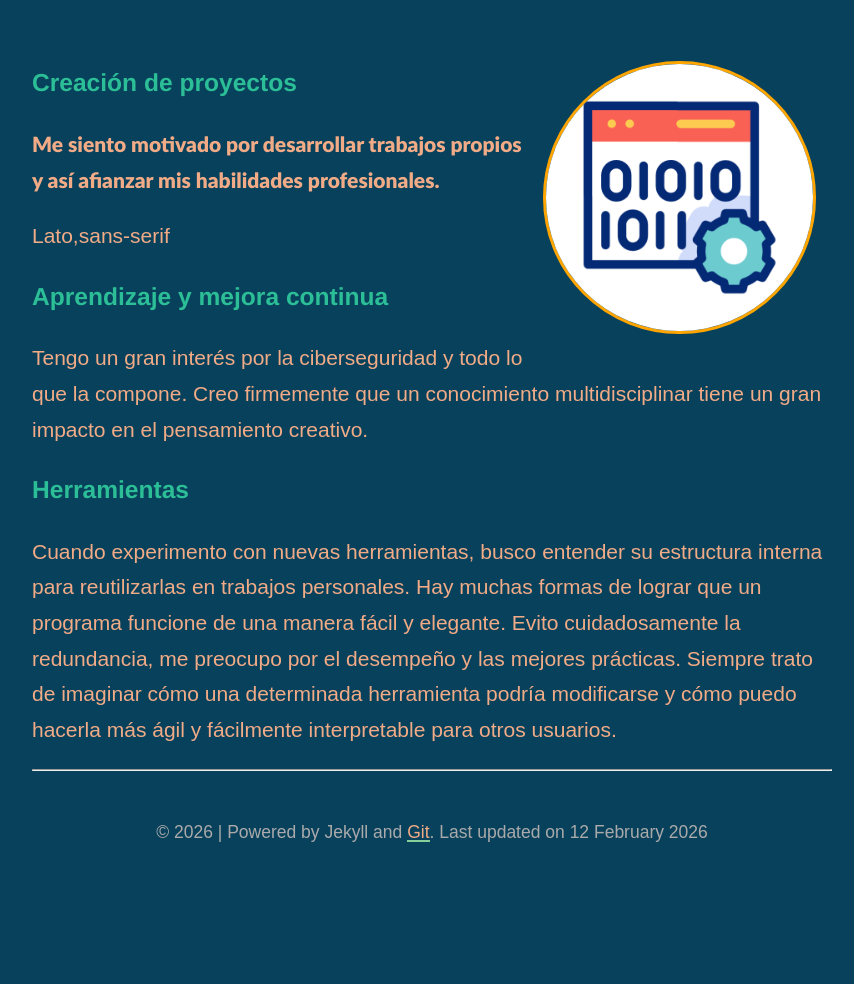
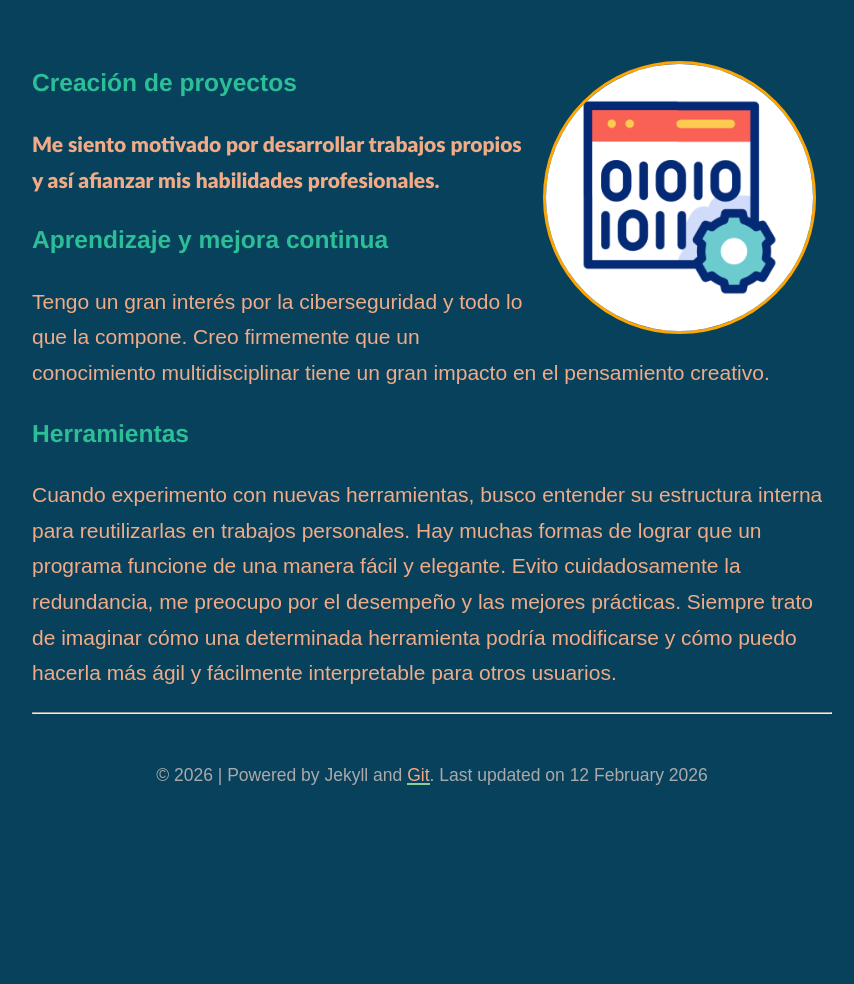
Before and after one commit to q3it/card, a Jekyll site: the page built from index.md, in a window 1280 px wide. Shown: the whole page, without its empty margins (208-1062 px from the left). Built offline with Jekyll 4.4.1, drawn with Linux system fonts in a browser that asks for light colours; nearby versions of some CDN libraries.

Commit message:
Update index.md

```diff
--- a/index.md
+++ b/index.md
@@ -8,8 +8,7 @@
 ---
 <!--# <span style="color:#2CBE96">Visión</span>  Color subtítulos #98a0ac-->
 ### <span style="color:#2CBE96">Creación de proyectos</span>
-<p style="font-family: Lato,sans-serif;">Me siento motivado por desarrollar trabajos propios y así afianzar mis habilidades profesionales.</p>
-Lato,sans-serif
+<p style="font-family: Lato,sans-serif; font-style: normal;">Me siento motivado por desarrollar trabajos propios y así afianzar mis habilidades profesionales.</p>
 
 ### <span style="color:#2CBE96">Aprendizaje y mejora continua</span>
 Tengo un gran interés por la ciberseguridad y todo lo que la compone. Creo firmemente que un conocimiento multidisciplinar tiene un gran impacto en el pensamiento creativo.
```
